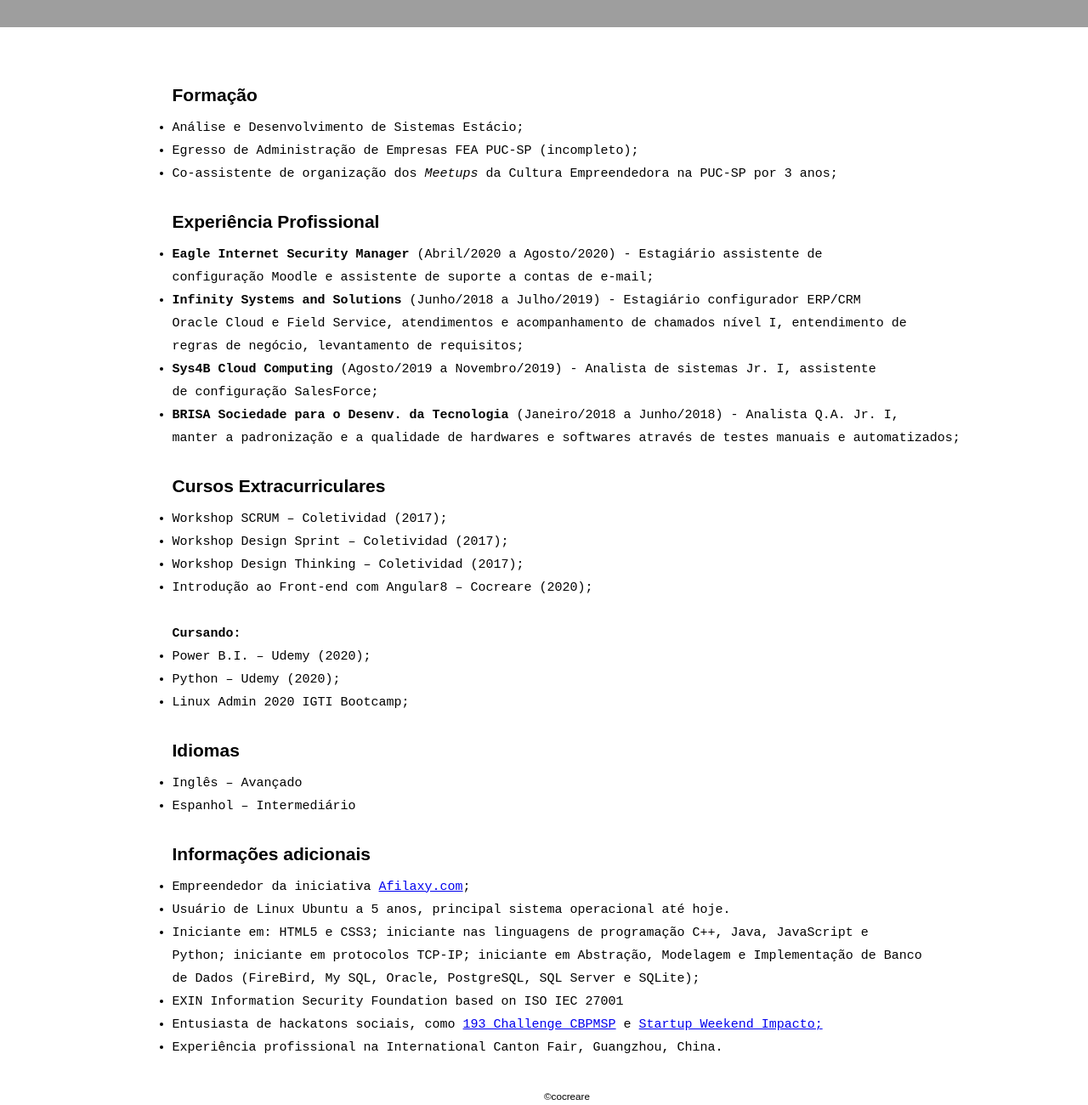
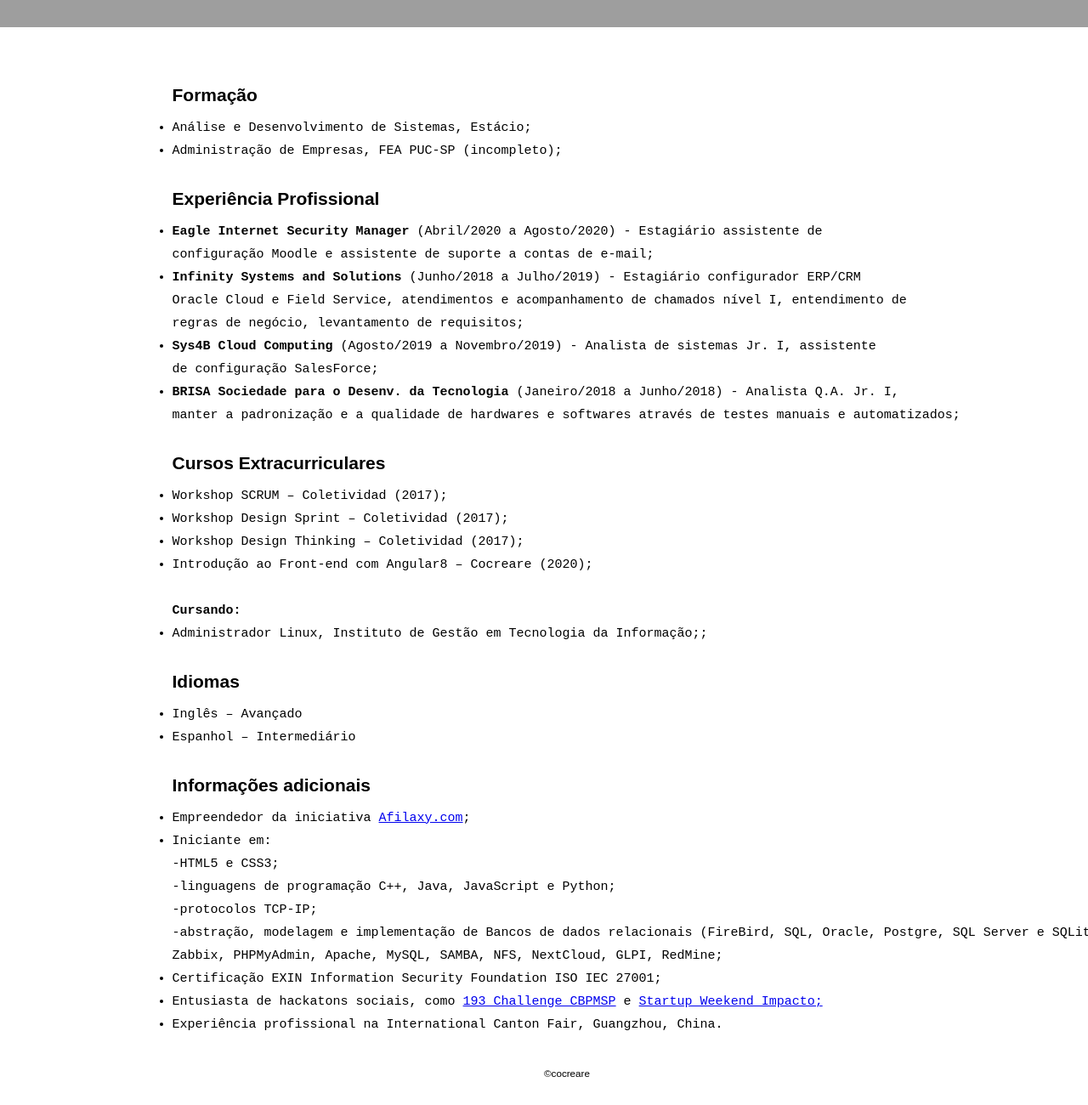
Before and after one commit to herb-sin/academy, a plain HTML site: page index.html in a window 1280 px wide. Shown: the part 766-2066 px from the top of the page at 85% size. After the commit the page ends 2039 px from the top, so only its background shows below. Drawn offline with Linux system fonts and the light colour scheme; grey boxes are pictures that could not be loaded.

Commit message:
Update index.html

```diff
--- a/index.html
+++ b/index.html
@@ -27,9 +27,8 @@
 			<h2>Formação</h2>
 			<div class="div_edit">
 				<ul>
-					<li>Análise e Desenvolvimento de Sistemas Estácio;
-					<li>Egresso de Administração de Empresas FEA PUC-SP (incompleto);
-					<li>Co-assistente de organização dos <i>Meetups</i> da Cultura Empreendedora na PUC-SP por 3 anos;
+					<li>Análise e Desenvolvimento de Sistemas, Estácio;
+					<li>Administração de Empresas, FEA PUC-SP (incompleto);
 				</ul>
 			</div>
 
@@ -65,9 +64,7 @@
 					<li>Introdução ao Front-end com Angular8 – Cocreare (2020);</li>
 					<br>
 					<b>Cursando:</b>
-					<li>Power B.I. – Udemy (2020);</li>
-					<li>Python – Udemy (2020);</li>
-					<li>Linux Admin 2020 IGTI Bootcamp;</li>
+					<li>Administrador Linux, Instituto de Gestão em Tecnologia da Informação;;</li>
 				</ul>
 			</div>
 
@@ -82,12 +79,14 @@
 			<h2>Informações adicionais</h2>
 			<div div class="div_edit">
 				<ul>
-					<li>Empreendedor da iniciativa <a href="https://www.afilaxy.com" target="_blank">Afilaxy.com</a>;
-					<li>Usuário de Linux Ubuntu a 5 anos, principal sistema operacional até hoje.</li>
-					<li>Iniciante em: HTML5 e CSS3; iniciante nas linguagens de programação C++, Java, JavaScript e<br>
-						Python; iniciante em protocolos TCP-IP; iniciante em Abstração, Modelagem e Implementação de Banco<br>
-						de Dados (FireBird, My SQL, Oracle, PostgreSQL, SQL Server e SQLite);</li>
-					<li>EXIN Information Security Foundation based on ISO IEC 27001</li>
+					<li>Empreendedor da iniciativa <a href="https://www.afilaxy.com" target="_blank">Afilaxy.com</a>;</li>
+					<li>Iniciante em: <br>
+						-HTML5 e CSS3;<br>
+						-linguagens de programação C++, Java, JavaScript e Python;<br>
+						-protocolos TCP-IP;<br>
+						-abstração, modelagem e implementação de Bancos de dados relacionais (FireBird, SQL, Oracle, Postgre, SQL Server e SQLite);
+						-Zabbix, PHPMyAdmin, Apache, MySQL, SAMBA, NFS, NextCloud, GLPI, RedMine;</li>
+					<li>Certificação EXIN Information Security Foundation ISO IEC 27001;</li>
 					<li>Entusiasta de hackatons sociais, como <a href="https://globoplay.globo.com/v/7442384/">193 Challenge CBPMSP</a> e <a href="https://startupweekend.tilda.ws/startupweekendonlinefortaleza">Startup Weekend Impacto;</a> </li>
 					<li>Experiência profissional na International Canton Fair, Guangzhou, China.</li>
 				</ul>
```
